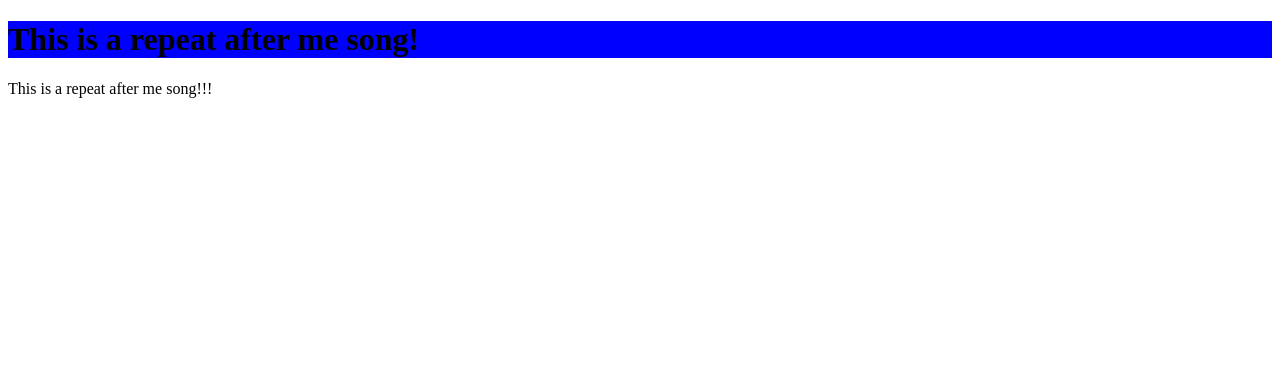
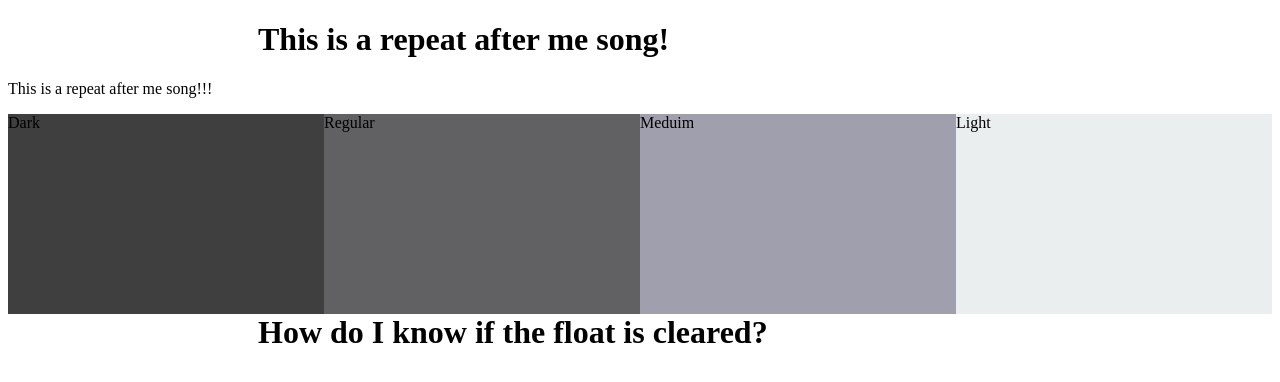
Before and after one commit to Jermey11/github-practice, a plain HTML site: page index.html in a window 1280 px wide. Drawn offline with Linux system fonts and the light colour scheme.

Commit message:
I learned a lot today!

```diff
--- a/css/styles.css
+++ b/css/styles.css
@@ -1,3 +1,33 @@
+
+
+.column{
+    float: left;
+    width: 25%;
+    height: 200px;
+}
+
+#col1 {
+    background-color: rgb(63, 63, 63);
+}
+
+#col2 {
+    background-color: rgb(97, 97, 100);
+}
+
+#col3 {
+    background-color: rgb(159, 159, 173);
+}
+
+#col4 {
+    background-color: rgb(234, 238, 239);
+}
+
+.row:after {
+    clear: both;
+    content: "";
+    display: table-column;
+}
+
 h1 {
-    background-color: blue;
+    margin-left: 250px;
 }
--- a/index.html
+++ b/index.html
@@ -10,4 +10,15 @@
 <body>
     <h1>This is a repeat after me song!</h1>
     <p>This is a repeat after me song!!!</p>
+
+<div class="row">
+    <div class="column" id="col1">Dark</div>
+    <div class="column" id="col2">Regular</div>
+    <div class="column" id="col3">Meduim</div>
+    <div class="column" id="col4">Light</div>
+</div>
+
+<h1>How do I know if the float is cleared?</h1>
+
+<body>
 </html>
```
